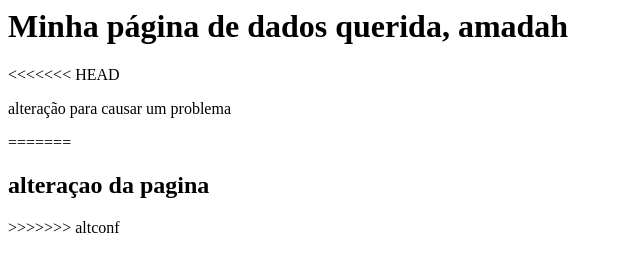
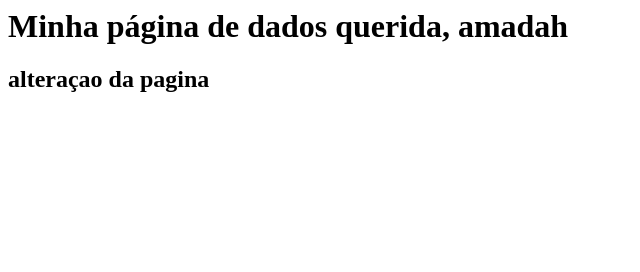
Before and after one commit to Raquelsantana10/gama-no-github, a plain HTML site: page index.html in a window 1280 px wide. Shown: the whole page, without its empty margins (0-640 px from the left). Drawn offline with Linux system fonts and the light colour scheme.

Commit message:
correção

```diff
--- a/index.html
+++ b/index.html
@@ -1,10 +1,6 @@
 <html>
     <body>
         <h1> Minha página de dados querida, amadah </h1>
-<<<<<<< HEAD
-        <p> alteração para causar um problema </p>
-=======
         <h2> alteraçao da pagina </h2>
->>>>>>> altconf
     </body>
 </html>
```
